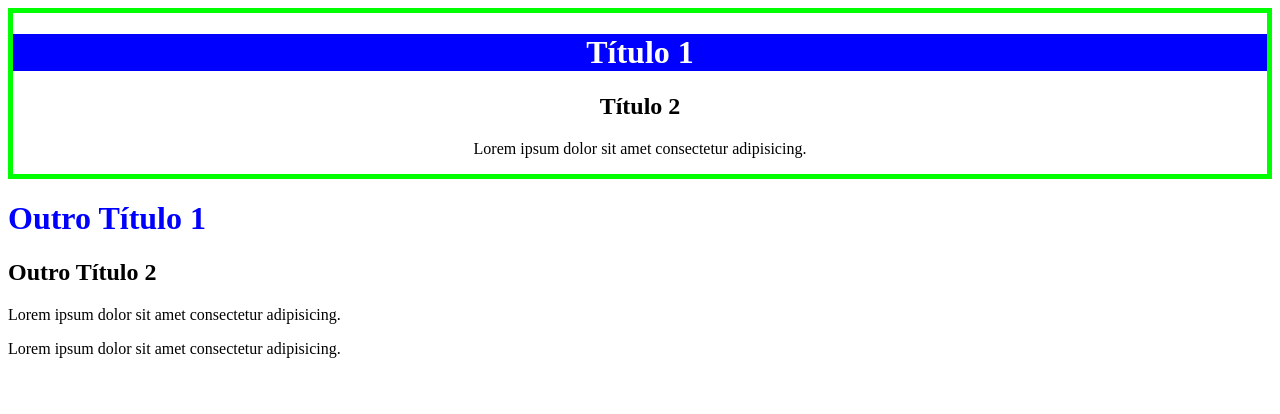
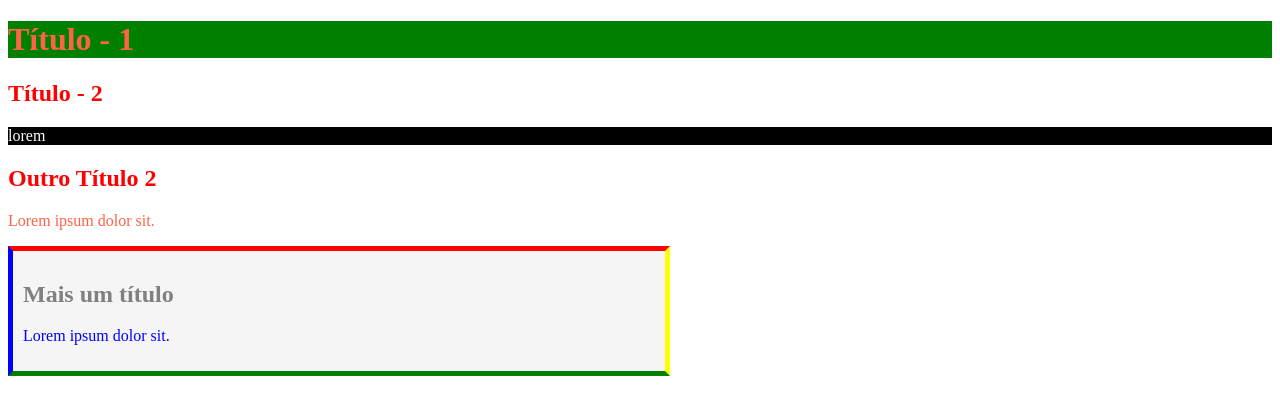
Before and after one commit to TijonSilva-zz/front-end-UNINOVE, a plain HTML site: page src/index.html in a window 1280 px wide. Drawn offline with Linux system fonts and the light colour scheme.

Commit message:
update aula

```diff
--- a/src/index.html
+++ b/src/index.html
@@ -3,22 +3,38 @@
 
 <head>
     <meta charset="UTF-8">
-    <title>Cores - RGB - HSL</title>
-    <link rel="stylesheet" type="text/css" href="style.css">
+    <title>Css</title>
+    <!--
+        CSS divide em:
+       não vou usar - inline:  formatação dentro da tag, style=""
+       OK interno: com as tags <style></style> seletor { propriedade: valor;}
+       OK externo:
+        1) criar uma tag link <link rel="stylesheet" href="style.css">
+        2) criar o arquivo com nome style.css
+     -->
+    <!-- comentário em HTML, no vscode Ctrl + ; -->
+    <link rel="stylesheet" href="style.css">
+    <style>
+        h1 {
+            background-color: green;
+        }
+
+        /* comentário em css */
+    </style>
 </head>
 
 <body>
-    <div id="dv1">
-        <h1 class="cor1 cor2">Título 1</h1>
-        <h2>Título 2</h2>
-        <p>Lorem ipsum dolor sit amet consectetur adipisicing.</p>
+    <h1 class="cor2">Título - 1</h1>
+    <!-- <h2 style="color:blue">Título - 2</h2> -->
+    <h2>Título - 2</h2>
+    <p id="lor">lorem</p>
+    <h2>Outro Título 2</h2>
+    <p class="cor2">Lorem ipsum dolor sit.</p>
+    <div class="jr">
+        <h2 class="cor1">Mais um título</h2>
+        <p>Lorem ipsum dolor sit.</p>
     </div>
-    <div id="dv2">
-        <h1 class="cor3">Outro Título 1</h1>
-        <h2 class="color4"> Outro Título 2</h2>
-        <p>Lorem ipsum dolor sit amet consectetur adipisicing.</p>
-        <p>Lorem ipsum dolor sit amet consectetur adipisicing.</p>
-    </div>
+
 </body>
 
 </html>
--- a/src/style.css
+++ b/src/style.css
@@ -1,17 +1,23 @@
-#dv1{
- border: 5px solid #00ff00;
- text-align: center;
+h2{color:red;}
+#lor{
+    background-color: black;
+    color:white;
 }
 .cor1{
- background-color: #000000;
- background-color: blue;
+    color:gray;
 }
 .cor2{
- color:#ffffff;
+    color:tomato;
 }
-.cor3{
- color: blue;
+.jr{
+    border-left: 5px solid blue;/* borda da esquerda */
+    border-top: 5px solid red;/* borda do topo(cima) */
+    border-right: 5px solid yellow;/* borda da direita*/
+    border-bottom: 5px solid green;/* borda de baixo*/
+    background-color: whitesmoke;
+    margin-bottom: 10px;
+    padding: 10px;
+    text-align: left;
+    width: 50%;
+    color:blue;
 }
-.color4 {
- color: (255, 0, 0);
-}
```
